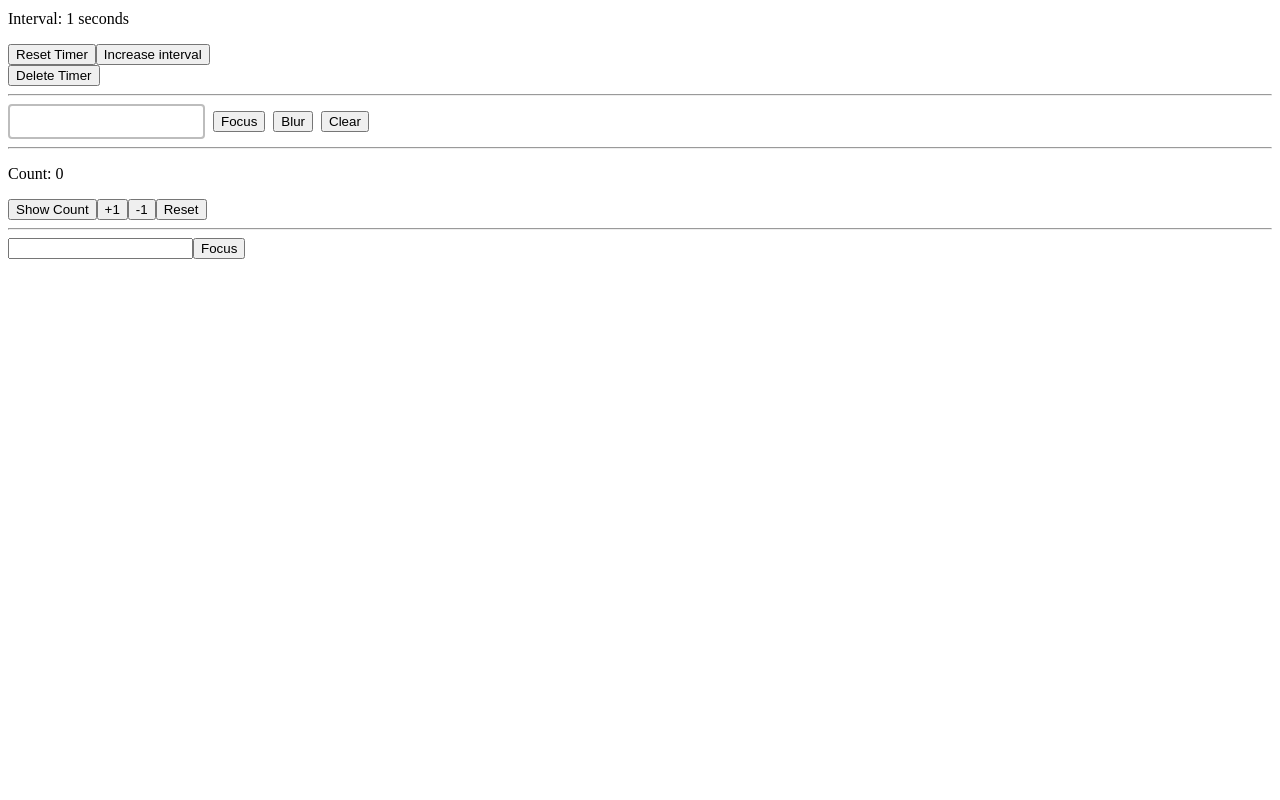
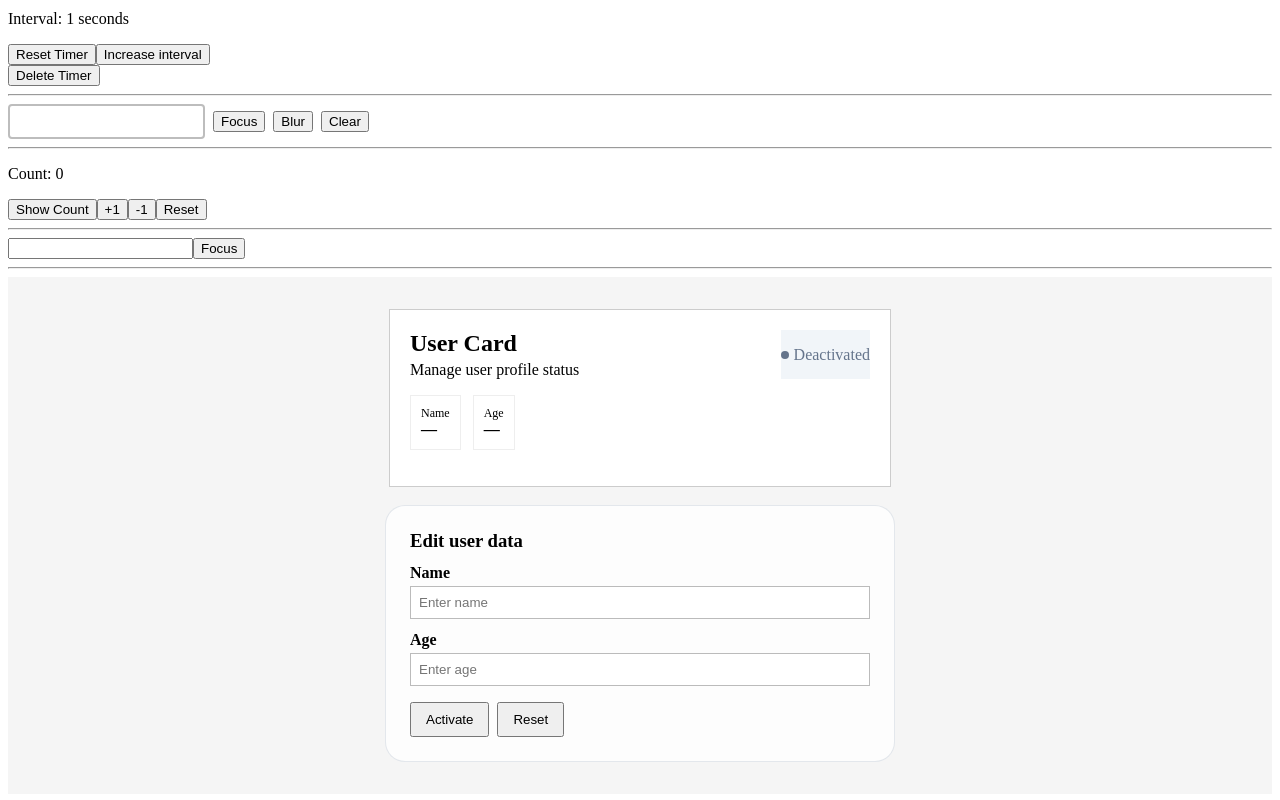
Before and after one commit to VadimContentHunter/tech-lab, a React app in the folder containers/react/project/: page / in a window 1280 px wide. Shown: the part 984-1784 px from the top of the page. Before the commit the page ends 1251 px from the top, so only its background shows below. Built offline with nearby package versions, Linux system fonts and the light colour scheme.

Commit message:
feat(UserCardReducer): Add UserCardReducer component with user state management

```diff
--- /dev/null
+++ b/containers/react/project/app/src/UserCardReducer.tsx
@@ -0,0 +1,172 @@
+import { CSSProperties, useReducer } from 'react';
+
+interface UserState {
+    name: string;
+    age: number;
+    isActive: boolean;
+}
+
+type Action =
+    | { type: 'SET_NAME'; payload: string }
+    | { type: 'SET_AGE'; payload: number }
+    | { type: 'SET_ACTIVE'; payload: boolean }
+    | { type: 'TOGGLE_ACTIVE' }
+    | { type: 'RESET' };
+
+function UserCardReducer(state: UserState, action: Action): UserState {
+    switch (action.type) {
+        case 'SET_NAME':
+            return { ...state, name: action.payload };
+        case 'SET_AGE': {
+            if (!Number.isFinite(action.payload) || action.payload <= 0) {
+                return state;
+            }
+
+            return { ...state, age: action.payload };
+        }
+        case 'SET_ACTIVE':
+            return { ...state, isActive: action.payload };
+        case 'TOGGLE_ACTIVE':
+            return { ...state, isActive: !state.isActive };
+        case 'RESET':
+            return { name: '', age: 0, isActive: false };
+        default:
+            return state;
+    }
+}
+
+function UserCardReducerComponent() {
+    const [userState, dispatchUserState] = useReducer(UserCardReducer, { name: '', age: 0, isActive: false });
+
+    const activeColor = userState.isActive ? '#16a34a' : '#64748b';
+    const styles: {
+        wrapper: CSSProperties;
+        card: CSSProperties;
+        header: CSSProperties;
+        title: CSSProperties;
+        subtitle: CSSProperties;
+        status: CSSProperties;
+        dot: CSSProperties;
+        info: CSSProperties;
+        infoItem: CSSProperties;
+        infoLabel: CSSProperties;
+        infoValue: CSSProperties;
+        field: CSSProperties;
+        label: CSSProperties;
+        input: CSSProperties;
+        actions: CSSProperties;
+        toggle: CSSProperties;
+        reset: CSSProperties;
+    } = {
+        wrapper: {
+            minHeight: '100%',
+            display: 'flex',
+            flexDirection: 'column',
+            alignItems: 'center',
+            justifyContent: 'center',
+            gap: 18,
+            padding: '32px 16px',
+            backgroundColor: '#f5f5f5',
+        },
+        card: {
+            width: '100%',
+            maxWidth: 460,
+            padding: 20,
+            border: '1px solid #ccc',
+            backgroundColor: '#fff',
+        },
+        header: { display: 'flex', justifyContent: 'space-between', marginBottom: 16 },
+        title: { margin: 0 },
+        subtitle: { margin: '4px 0 0' },
+        status: { display: 'inline-flex', gap: 5, alignItems: 'center' },
+        dot: { width: 8, height: 8, borderRadius: '50%' },
+        info: { display: 'flex', gap: 12, marginBottom: 16 },
+        infoItem: { padding: 10, border: '1px solid #eee' },
+        infoLabel: { display: 'block', fontSize: 12 },
+        infoValue: { fontSize: 16 },
+        field: { display: 'grid', gap: 4, marginBottom: 12 },
+        label: { fontWeight: 600 },
+        input: { padding: 8, border: '1px solid #bbb' },
+        actions: { display: 'flex', gap: 8, marginTop: 16 },
+        toggle: { padding: '8px 14px', cursor: 'pointer' },
+        reset: { padding: '8px 14px', cursor: 'pointer' },
+    };
+
+    return (
+        <main style={styles.wrapper}>
+            <article style={styles.card}>
+                <header style={styles.header}>
+                    <div>
+                        <h2 style={styles.title}>User Card</h2>
+                        <p style={styles.subtitle}>Manage user profile status</p>
+                    </div>
+                    <span style={{ ...styles.status, color: activeColor, backgroundColor: userState.isActive ? '#dcfce7' : '#f1f5f9' }}>
+                        <span style={{ ...styles.dot, backgroundColor: activeColor }} />
+                        {userState.isActive ? 'Active' : 'Deactivated'}
+                    </span>
+                </header>
+                <div style={styles.info}>
+                    <div style={styles.infoItem}>
+                        <span style={styles.infoLabel}>Name</span>
+                        <strong style={styles.infoValue}>{userState.name || '—'}</strong>
+                    </div>
+                    <div style={styles.infoItem}>
+                        <span style={styles.infoLabel}>Age</span>
+                        <strong style={styles.infoValue}>{userState.age || '—'}</strong>
+                    </div>
+                </div>
+            </article>
+            <section
+                style={{
+                    width: '100%',
+                    maxWidth: 460,
+                    padding: 24,
+                    borderRadius: 20,
+                    backgroundColor: 'rgba(255, 255, 255, .78)',
+                    border: '1px solid rgba(148, 163, 184, .25)',
+                }}
+            >
+                <h3 style={{ margin: '0 0 12px' }}>Edit user data</h3>
+                <section>
+                    <div style={styles.field}>
+                        <label htmlFor="user-name" style={styles.label}>
+                            Name
+                        </label>
+                        <input
+                            id="user-name"
+                            type="text"
+                            value={userState.name}
+                            onChange={(e) => dispatchUserState({ type: 'SET_NAME', payload: e.target.value })}
+                            placeholder="Enter name"
+                            style={styles.input}
+                        />
+                    </div>
+                    <div style={styles.field}>
+                        <label htmlFor="user-age" style={styles.label}>
+                            Age
+                        </label>
+                        <input
+                            id="user-age"
+                            type="number"
+                            min="1"
+                            value={userState.age || ''}
+                            onChange={(e) => dispatchUserState({ type: 'SET_AGE', payload: parseInt(e.target.value, 10) || 0 })}
+                            placeholder="Enter age"
+                            style={styles.input}
+                        />
+                    </div>
+                </section>
+                <div style={styles.actions}>
+                    <button type="button" onClick={() => dispatchUserState({ type: 'TOGGLE_ACTIVE' })} style={styles.toggle}>
+                        {userState.isActive ? 'Deactivate' : 'Activate'}
+                    </button>
+                    <button type="button" onClick={() => dispatchUserState({ type: 'RESET' })} style={styles.reset}>
+                        Reset
+                    </button>
+                </div>
+            </section>
+        </main>
+    );
+}
+
+export default UserCardReducerComponent;
--- a/containers/react/project/app/src/main.tsx
+++ b/containers/react/project/app/src/main.tsx
@@ -10,6 +10,7 @@ import Timer from './Timer';
 import CastInput from './CastInput';
 import RefCounter from './RefCounter';
 import CastInputClass from './CastInputClass';
+import UserCardReducerComponent from './UserCardReducer';
 
 const rootElement = document.getElementById('root');
 
@@ -36,5 +37,7 @@ createRoot(rootElement).render(
         <RefCounter />
         <hr />
         <CastInputClass />
+        <hr />
+        <UserCardReducerComponent />
     </StrictMode>
 );
```
